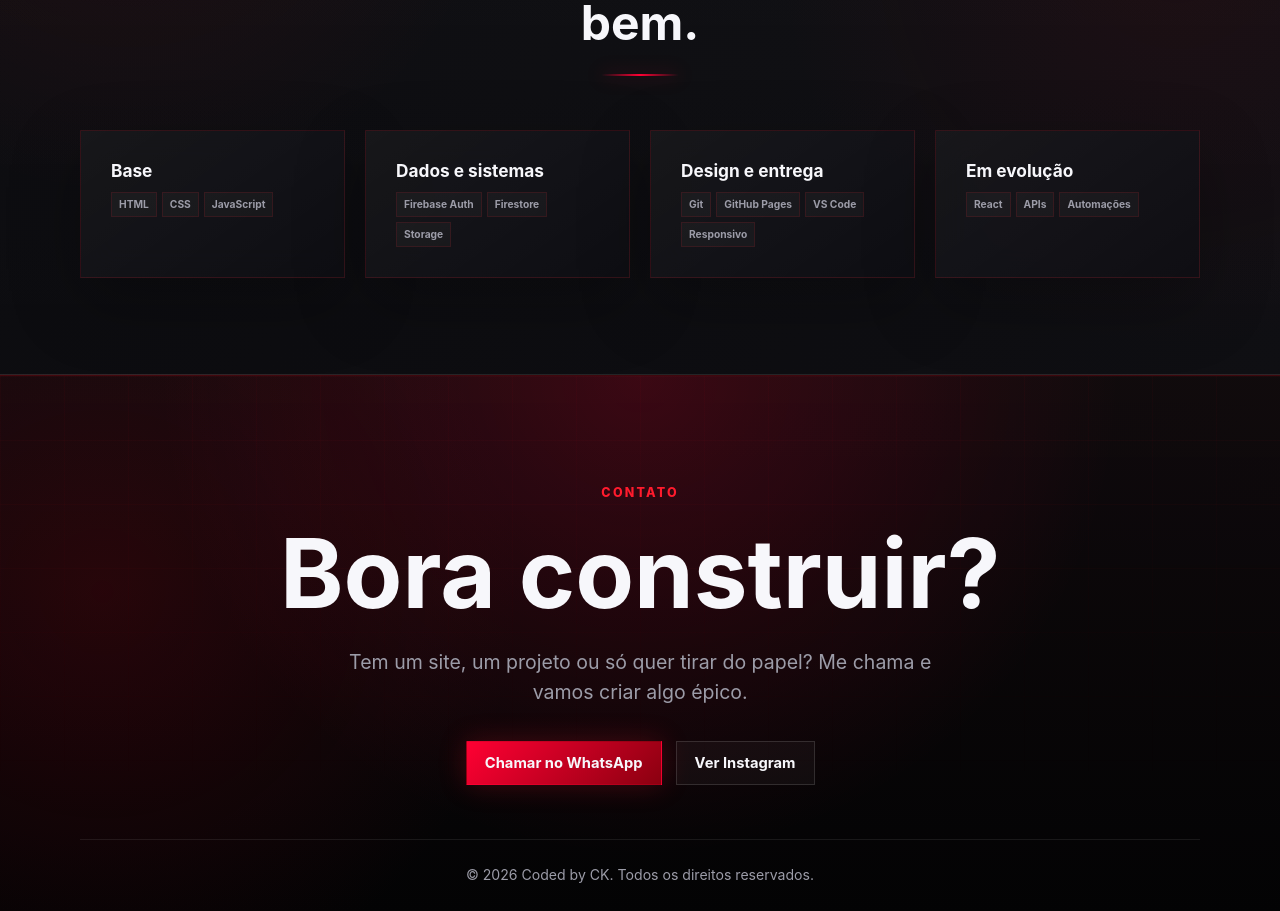
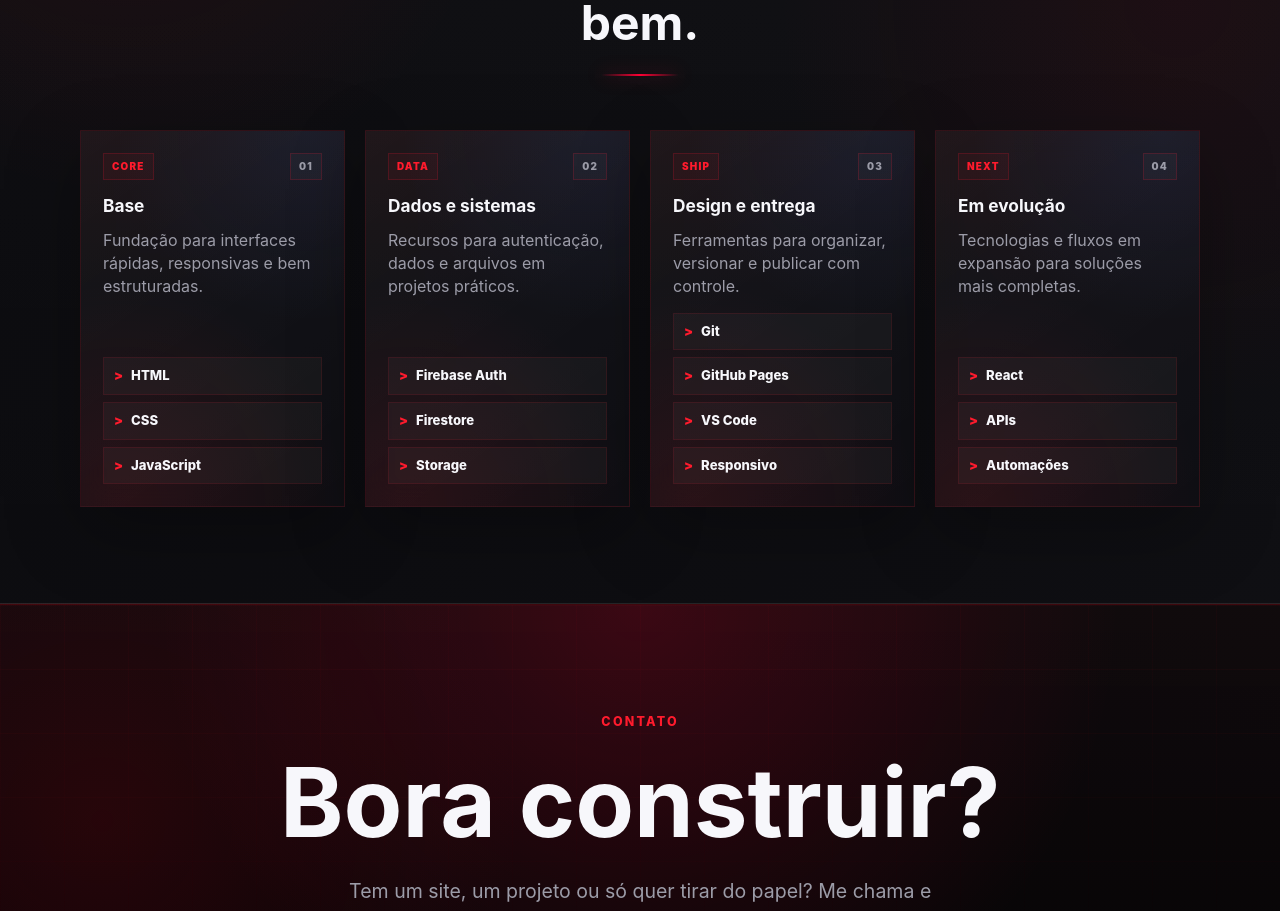
Before and after one commit to coded-by-ck/coded-by-ck, a React (Vite) app: page / in a window 1280 px wide. Shown: the part 5863-6774 px from the top of the page. Built offline with nearby package versions, Linux system fonts and the light colour scheme.

Commit message:
Refina ferramentas de criacao

```diff
--- a/src/components/Tools.jsx
+++ b/src/components/Tools.jsx
@@ -16,8 +16,13 @@ function Tools() {
               style={{ '--reveal-delay': `${index * 70}ms` }}
               key={group.title}
             >
+              <div className="tool-card-top">
+                <span>{group.code}</span>
+                <small>{String(index + 1).padStart(2, '0')}</small>
+              </div>
               <h3>{group.title}</h3>
-              <ul className="tag-list">
+              <p>{group.description}</p>
+              <ul className="tool-list">
                 {group.items.map((item) => (
                   <li key={item}>{item}</li>
                 ))}
--- a/src/data/tools.js
+++ b/src/data/tools.js
@@ -1,18 +1,26 @@
 export const tools = [
   {
+    code: 'CORE',
     title: 'Base',
+    description: 'Fundação para interfaces rápidas, responsivas e bem estruturadas.',
     items: ['HTML', 'CSS', 'JavaScript'],
   },
   {
+    code: 'DATA',
     title: 'Dados e sistemas',
+    description: 'Recursos para autenticação, dados e arquivos em projetos práticos.',
     items: ['Firebase Auth', 'Firestore', 'Storage'],
   },
   {
+    code: 'SHIP',
     title: 'Design e entrega',
+    description: 'Ferramentas para organizar, versionar e publicar com controle.',
     items: ['Git', 'GitHub Pages', 'VS Code', 'Responsivo'],
   },
   {
+    code: 'NEXT',
     title: 'Em evolução',
+    description: 'Tecnologias e fluxos em expansão para soluções mais completas.',
     items: ['React', 'APIs', 'Automações'],
   },
 ]
--- a/src/styles/layout.css
+++ b/src/styles/layout.css
@@ -1133,8 +1133,84 @@
   font-size: 0.72rem;
 }
 
-.tool-card .tag-list {
-  align-items: flex-start;
+.tool-card {
+  position: relative;
+  display: flex;
+  flex-direction: column;
+  min-height: 100%;
+  padding: 22px;
+  overflow: hidden;
+}
+
+.tool-card::before {
+  position: absolute;
+  inset: 0;
+  content: "";
+  pointer-events: none;
+  background:
+    radial-gradient(circle at 86% 0%, rgba(29, 140, 255, 0.08), transparent 12rem),
+    radial-gradient(circle at 16% 100%, rgba(255, 27, 45, 0.1), transparent 14rem),
+    linear-gradient(180deg, rgba(255, 27, 45, 0.04), transparent 48%);
+}
+
+.tool-card > * {
+  position: relative;
+  z-index: 1;
+}
+
+.tool-card-top {
+  display: flex;
+  align-items: center;
+  justify-content: space-between;
+  gap: 12px;
+  margin-bottom: 16px;
+}
+
+.tool-card-top span,
+.tool-card-top small {
+  border: 1px solid rgba(255, 27, 45, 0.18);
+  padding: 5px 8px;
+  font-size: 0.62rem;
+  font-weight: 900;
+  letter-spacing: 0.12em;
+}
+
+.tool-card-top span {
+  color: var(--red);
+  background: rgba(255, 27, 45, 0.055);
+}
+
+.tool-card-top small {
+  color: var(--muted);
+  background: rgba(255, 255, 255, 0.026);
+}
+
+.tool-card p {
+  min-height: 58px;
+  line-height: 1.46;
+}
+
+.tool-list {
+  display: grid;
+  gap: 7px;
+  margin-top: auto;
+  padding-top: 14px;
+}
+
+.tool-list li {
+  border: 1px solid rgba(255, 27, 45, 0.11);
+  padding: 8px 10px;
+  color: var(--text);
+  background: rgba(255, 255, 255, 0.03);
+  font-size: 0.82rem;
+  font-weight: 800;
+}
+
+.tool-list li::before {
+  content: ">";
+  margin-right: 8px;
+  color: var(--red);
+  font-weight: 900;
 }
 
 .client-mode-section .section-heading p:last-child {
@@ -1828,6 +1904,14 @@
     padding: 18px;
   }
 
+  .tool-card {
+    padding: 18px;
+  }
+
+  .tool-card p {
+    min-height: 0;
+  }
+
   .differential-card p {
     min-height: 0;
   }
@@ -2192,6 +2276,23 @@
 
   .differential-card {
     padding: 15px;
+  }
+
+  .tool-card {
+    padding: 16px;
+  }
+
+  .tool-card-top {
+    margin-bottom: 14px;
+  }
+
+  .tool-list {
+    gap: 6px;
+    padding-top: 12px;
+  }
+
+  .tool-list li {
+    font-size: 0.78rem;
   }
 
   .differential-card-top {
```
